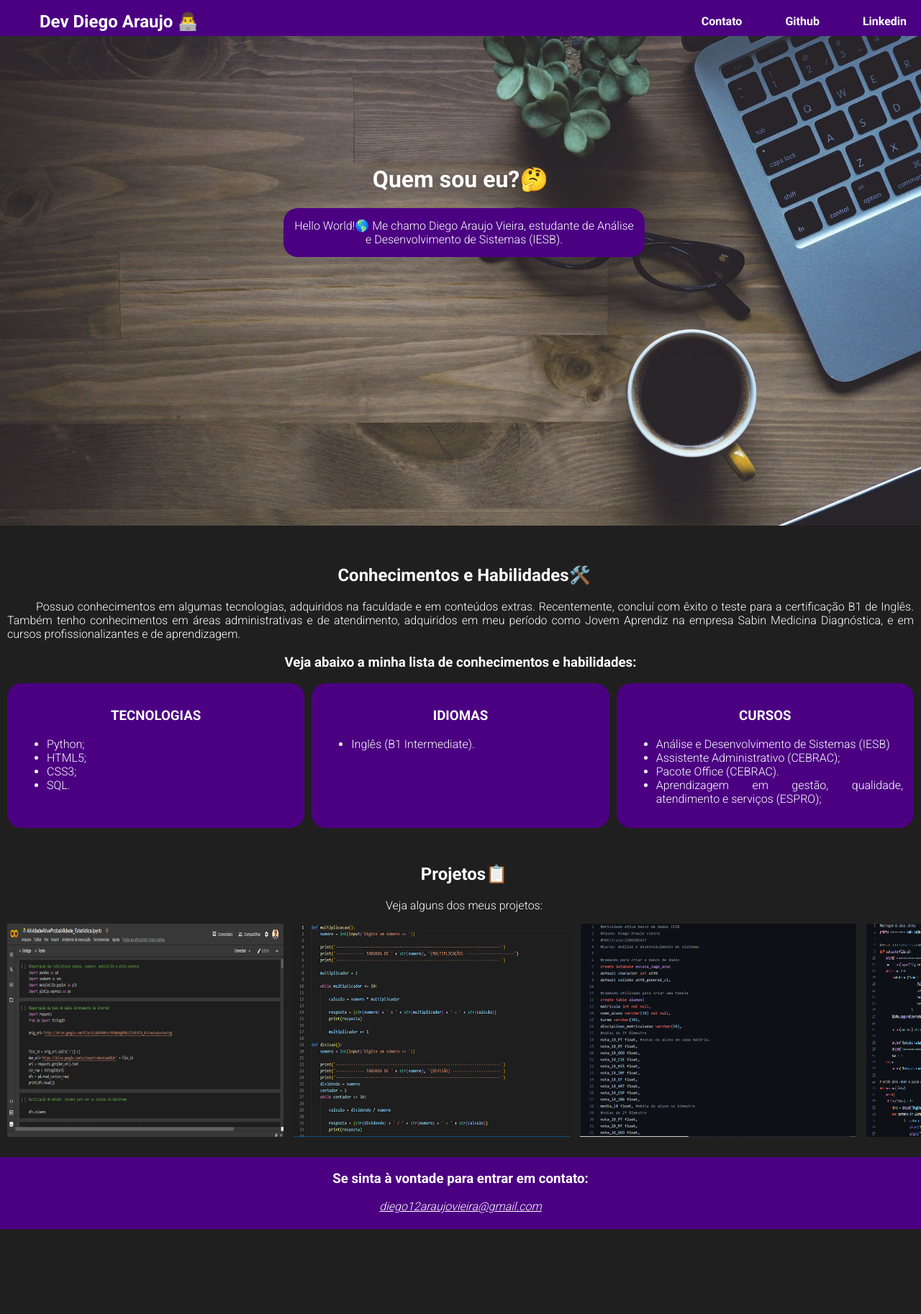
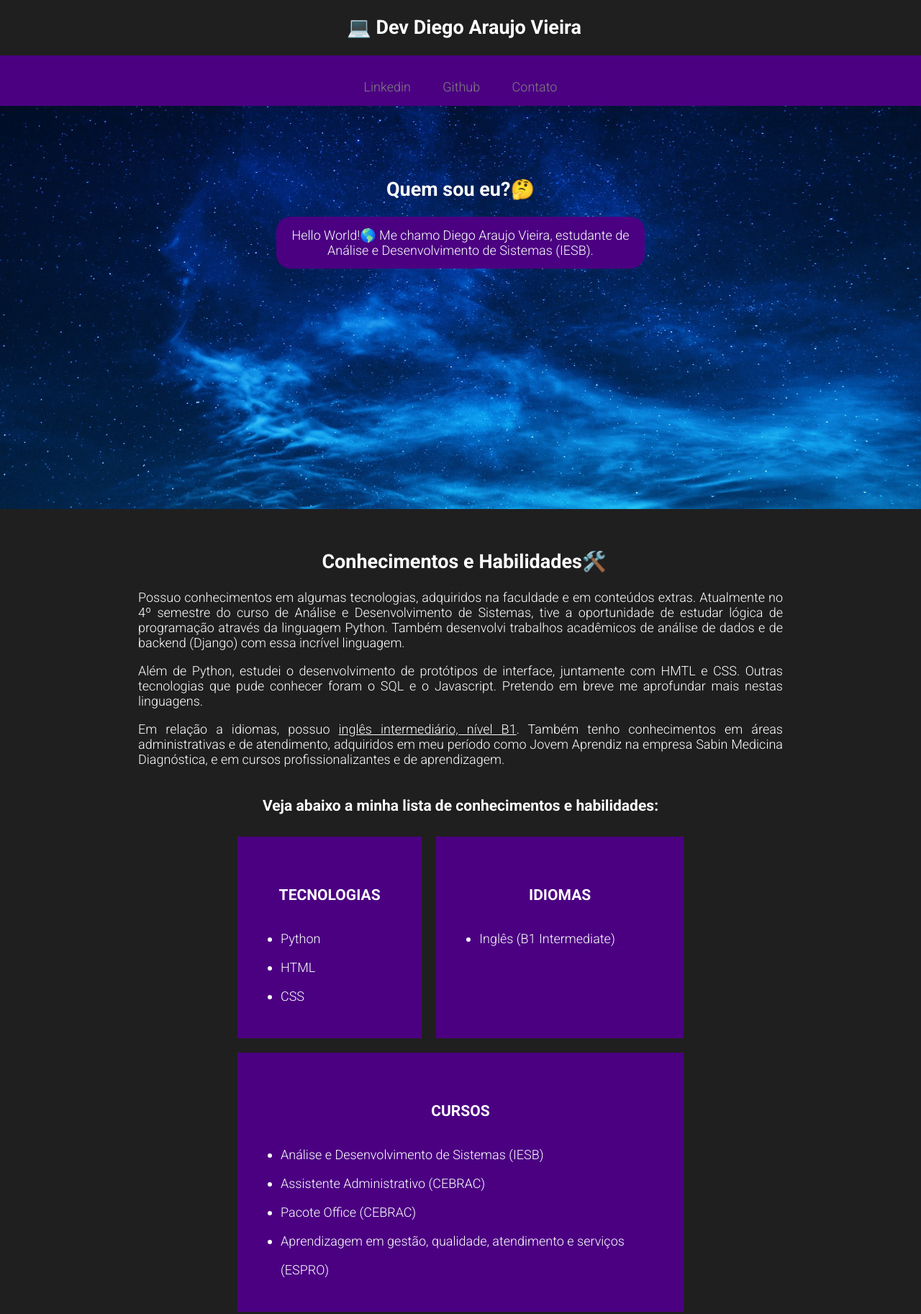
Before and after one commit to diegoAraujoVieira/projeto-site, a plain HTML site: page index.html in a window 1280 px wide. Shown: the top 1825 px of the page at 72% size. Before the commit the page ends 1707 px from the top, so only its background shows below. Drawn offline with nearby package versions, Linux system fonts and the light colour scheme.

Commit message:
Atualização v 2.0

```diff
--- a/css/style.css
+++ b/css/style.css
@@ -1,47 +1,67 @@
+* {
+    box-sizing: border-box;
+}
+
 body {
     background-color: rgb(32, 31, 31);
     color: white;
     font-family: 'Roboto';
     padding: 0;
     margin: 0;
+    font-size: large;
+}
+
+@media screen and (max-width: 768px) {
+    body {
+        font-size: medium;
+    }
+}
+
+/* div header */
+.header {
+    text-align: center;
+}
+
+.animate__backInRight {
+    animation-duration: 1s;
 }
 
 /* navbar */
-nav h2 {
-    margin: 0;
-    line-height: 60px;
-    margin-left: 55px;
+nav {
+    background-color: indigo;
+    padding: 5px;
+    height: 70px;
+    display: flex;
+    justify-content: center;
 }
 
-nav {
-    background-color: indigo;
-    width: 100%;
-    height: 50px;
+nav ul, nav li, nav a {
+    display: inline;
+    text-decoration: none;
+    list-style: none;
+    padding: 10px;
 }
 
-nav li {
-    list-style: none;
-    float: right;
+li a {
+    color: grey;
 }
 
-nav a {
-    color: white;
-    margin: auto 20px auto 40px;
-    text-decoration: none;
-    font-weight: bold;
+@media screen and (max-width: 768px) {
+    li a {
+        color: white;
+    }
 }
 
-nav ul {
-    float: right;
-    margin-top: -40px;
+li a:hover {
+    color: white;
 }
 
-/* section about-me */
+/* about-me */
 #about-img {
     height: 70vh;
-    background-image: url(../img/workspace.jpg);
+    background-image: url(../img/forest.jpg);
     background-size: cover;
-    padding-top: 15vh;
+    padding-top: 5vh;
 }
 
 #about-me {
@@ -58,112 +78,96 @@ nav ul {
     border-radius: 20px;
 }
 
-/* paragrafos */
-p {
-    margin-left: 10px;
-}
-
 /* titulos secundarios */
 h2 {
     margin-left: 10px;
 }
 
-/* conhecimentos */
+/* section conhecimentos */
+a {
+    color: white;
+}
+
 #conhecimentos {
     margin-bottom: 50px;
     padding-top: 15px;
 }
 
-#conhecimentos p {
-    margin-right: 10px;
-    margin-left: 10px;
-    text-indent: 40px;
+.container-p {
+    margin: auto;
+    width: 70%;
     text-align: justify;
 }
 
-#conhecimentos h2 {
+#conhecimentos h2, #conhecimentos h3 {
    text-align: center;
    padding-top: 20px;
 }
 
-#conhecimentos h3 {
+.container-habilidades {
+    display: flex;
+    flex-wrap: wrap;
+    margin: auto;
+    width: 50%;
+}
+
+@media screen and (max-width: 768px) {
+    .container-habilidades {
+        display: flex;
+        flex-wrap: wrap;
+        margin: auto;
+        width: 100%;
+    }
+}
+
+.container-habilidades > div {
+    line-height: 5vh;
+    background-color: indigo;
+    margin: 10px;
+    padding: 20px;
+    transition: 1s;
+}
+
+.tec, .idiomas, .cursos {
+    flex-grow: 1;
+}
+
+.tec:hover, .idiomas:hover {
+    background-color: black;
+    width: 300px;
+    text-shadow: 0 0 5px white;
+}
+
+.cursos:hover {
+    background-color: black;
+    text-shadow: 0 0 5px white;
+}
+
+/* section projetos e formatação das imagens */
+#projetos {
+    margin: auto;
+    width: 70%;
     text-align: center;
 }
 
-.container-habilidades {
+.galeria {
     display: flex;
-    flex-direction: row;
+    flex-wrap: wrap;
 }
 
-.lista-tec ul, .idiomas ul, .cursos ul {
-    text-align: justify;
+.container {
+    margin: 10px;
+    flex-grow: 1;
+    border: 1px solid grey;
 }
 
-.lista-tec {
-    width: 30%;
-    margin-left: 10px;
-    text-align: center;
-    width: 100%;
-    background-color: indigo;
-    border-radius: 20px;
-    padding: 15px;
+.container:hover {
+    border: 1px solid white;
 }
 
-.idiomas {
-    width: 30%;
-    margin-left: 10px;
-    text-align: center;
-    width: 100%;
-    background-color: indigo;
-    border-radius: 20px;
-    padding: 15px;
-}
-
-.cursos {
-    width: 30%;
-    margin-left: 10px;
-    margin-right: 10px;
-    text-align: center;
-    width: 100%;
-    background-color: indigo;
-    border-radius: 20px;
-    padding: 15px;
-}
-
-/* section projetos e formatação das imagens */
-.container {
-    overflow-x: scroll;
-    display: inline-block;
-    white-space: nowrap;
-}
-
-#projetos {
-    text-align: center;
-}
-
-#bd {
-    width: 30%;
-    margin-left: 10px;
-    text-align: right;
-}
-
-#dados {
-    width: 30%;
-    text-align: left;
-    margin-left: 10px;
-}
-
-#tabuada {
-    width: 30%;
-    text-align: center;
-    margin-left: 10px;
-}
-
-#agenda {
-    width: 30%;
-    text-align: right;
-    margin-left: 10px;
-    margin-right: 10px;
+.desc {
+    padding: 10px;
+    background-color: black;
 }
 
 /* rodapé da página*/
@@ -174,9 +178,9 @@ footer {
     text-decoration: none;
     color: white;
     width: 100%;
-    height: 100px;
+    height: 200px;
     text-align: center;
-    margin-top: 20px;
+    margin-top: 50px;
 }
 
 footer a {
@@ -198,15 +202,3 @@ body::-webkit-scrollbar-thumb {
 body::-webkit-scrollbar-track {
     width: 10px;
 }
-
-/* estilização da scrollbar horizontal */
-.container::-webkit-scrollbar {
-    background-color: rgb(32, 31, 31);
-    width: 15px;
-    height: 10px;
-}
-
-.container::-webkit-scrollbar-thumb {
-    background-color: grey;
-    border-radius: 20px;
-}
--- a/index.html
+++ b/index.html
@@ -4,77 +4,133 @@
     <meta charset="UTF-8">
     <meta http-equiv="X-UA-Compatible" content="IE=edge">
     <meta name="viewport" content="width=device-width, initial-scale=1.0">
+
+    <!-- link da folha de estilos -->
     <link rel="stylesheet" href="css/style.css">
+
+    <!-- biblioteca Animate.css -->
+    <link rel="stylesheet" href="https://cdnjs.cloudflare.com/ajax/libs/animate.css/4.1.1/animate.min.css"/>
+
+    <!-- fonte roboto -->
     <style>
         @import url('https://fonts.googleapis.com/css2?family=Roboto:wght@100;300;700&display=swap');
     </style>
+
     <title>DEV Diego Araujo Vieira</title>
 </head>
 <body>
-    <header>
+
+    <!-- header -->
+    <div class="header">
+        <h2 class="animate__backInRight">&#128187 Dev Diego Araujo Vieira</h2>
+    </div>
+
+    <!-- barra de navegação -->
     <nav>
-            <h2>Dev Diego Araujo 👨‍💻</h2>
         <ul>
-                <li><a href="https://www.linkedin.com/in/diego-araujo-vieira-306771176/">Linkedin</a></li>
-                <li><a href="https://github.com/diegoAraujoVieira">Github</a></li>
+            <li><a href="https://www.linkedin.com/in/diego-araujo-vieira-306771176/" target="_blank">Linkedin</a></li>
+            <li><a href="https://github.com/diegoAraujoVieira" target="_blank">Github</a></li>
             <li><a href="#rodape">Contato</a></li>
         </ul>
     </nav>
-    </header>
-    <main>
+
+    <!-- section about -->
+    <section id="about">
         <div id="about-img">
             <div id="about-me">
                 <h1>Quem sou eu?🤔</h1>
                 <p>Hello World!🌎 Me chamo Diego Araujo Vieira, estudante de Análise e Desenvolvimento de Sistemas (IESB).</p>
             </div>
         </div>
-    </main>
+    </section>
+
+    <!-- section conhecimentos -->
     <section id="conhecimentos">
         <h2>Conhecimentos e Habilidades🛠️</h2>
-        <p class="p1">Possuo conhecimentos em algumas tecnologias, adquiridos na faculdade e em conteúdos extras. Recentemente, concluí com êxito o teste para a certificação B1 de Inglês. Também tenho conhecimentos em áreas administrativas e de atendimento, adquiridos em meu período como Jovem Aprendiz na empresa Sabin Medicina Diagnóstica, e em cursos profissionalizantes e de aprendizagem.</p>
+        <!-- container com paragráfo centralizado -->
+        <div class="container-p">
+            <p>Possuo conhecimentos em algumas tecnologias, adquiridos na faculdade e em conteúdos extras. Atualmente no 4º semestre do curso de Análise e Desenvolvimento de Sistemas, tive a oportunidade de estudar lógica de programação através da linguagem Python. Também desenvolvi trabalhos acadêmicos de análise de dados e de backend (Django) com essa incrível linguagem.
+            <p>Além de Python, estudei o desenvolvimento de protótipos de interface, juntamente com HMTL e CSS. Outras tecnologias que pude conhecer foram o SQL e o Javascript. Pretendo em breve me aprofundar mais nestas linguagens.</p>
+            <p>Em relação a idiomas, possuo <a href="https://www.efset.org/cert/Qk7ZSs" target="_blank">inglês intermediário, nível B1</a>. Também tenho conhecimentos em áreas administrativas e de atendimento, adquiridos em meu período como Jovem Aprendiz na empresa Sabin Medicina Diagnóstica, e em cursos profissionalizantes e de aprendizagem.</p>
+        </div>
         <h3>Veja abaixo a minha lista de conhecimentos e habilidades:</h3>
+        <!-- listas de habilidades e conhecimentos -->
         <div class="container-habilidades">
-            <div class="lista-tec">
+            <div class="tec">
                 <h3>TECNOLOGIAS</h3>
                 <ul>
-                    <li>Python;</li>
-                    <li>HTML5;</li>
-                    <li>CSS3;</li>
-                    <li>SQL.</li>
+                    <li>Python</li>
+                    <li>HTML</li>
+                    <li>CSS</li>
                 </ul>
             </div>
             <div class="idiomas">
                 <h3>IDIOMAS</h3>
                 <ul>
-                    <li>Inglês (B1 Intermediate).</li>
+                    <li>Inglês (B1 Intermediate)</li>
                 </ul>
             </div>
             <div class="cursos">
                 <h3>CURSOS</h3>
                 <ul>
                     <li>Análise e Desenvolvimento de Sistemas (IESB)</li>
-                    <li>Assistente Administrativo (CEBRAC);</li>
-                    <li>Pacote Office (CEBRAC).</li>
-                    <li>Aprendizagem em gestão, qualidade, atendimento e serviços (ESPRO);</li>
+                    <li>Assistente Administrativo (CEBRAC)</li>
+                    <li>Pacote Office (CEBRAC)</li>
+                    <li>Aprendizagem em gestão, qualidade, atendimento e serviços (ESPRO)</li>
                 </ul>
             </div>
         </div>
     </section>
+
+    <!-- section projetos -->
     <section id="projetos">
         <h2>Projetos📋</h2>
         <p>Veja alguns dos meus projetos:</p>
+
+        <div class="galeria">
+
             <div class="container">
-                <a href="https://github.com/diegoAraujoVieira/analise-de-dados"><img id="dados" src="img/dados.png" alt="análise de dados"></a>
-                <a href="https://github.com/diegoAraujoVieira/tabuada"><img id="tabuada" src="img/tabuada.png" alt="tabuada"></a>
-                <a href="https://github.com/diegoAraujoVieira/AA_Banco_de_Dados"><img id="bd" src="img/bd.png" alt="banco de dados"></a>
-                <a href="https://github.com/diegoAraujoVieira/agenda-eletronica"><img id="agenda" src="img/agenda.png" alt="agenda"></a>
+                <a href="https://github.com/diegoAraujoVieira/analise-de-dados" target="_blank"><img id="dados" src="img/dados.png" alt="análise de dados" width="100%" height="400"></a>
+                <div class="desc">Análise de dados com Python (biblioteca Pandas)</div>
+            </div>
+
+            <div class="container">
+                <a href="https://github.com/diegoAraujoVieira/tabuada" target="_blank"><img id="tabuada" src="img/tabuada.png" alt="tabuada" width="100%" height="400"></a>
+                <div class="desc">Tabuada feita em Python</div>
+            </div>
+
+            <div class="container">
+                <a href="https://github.com/diegoAraujoVieira/AA_Banco_de_Dados" target="_blank"><img id="bd" src="img/bd.png" alt="banco de dados" width="100%" height="400"></a>
+                <div class="desc">Banco de Dados</div>
+            </div>
+
+            <div class="container">
+                <a href="https://github.com/diegoAraujoVieira/agenda-eletronica" target="_blank"><img id="agenda" src="img/agenda.png" alt="agenda" width="100%" height="400"></a>
+                <div class="desc">Agenda feita em Python</div>
+            </div>
+
+            <div class="container">
+                <a href="https://github.com/diegoAraujoVieira/tela-de-login" target="_blank"><img id="tela-de-login" src="img/tela de login.png" alt="tela de login" width="100%" height="400"></a>
+                <div class="desc">Tela de Login feita com HTLM, CSS e Javascript</div>
+            </div>
+
+            <div class="container">
+                <a href="https://github.com/diegoAraujoVieira/projeto-site" target="_blank"><img id="site" src="img/site.png" alt="site" width="100%" height="400"></a>
+                <div class="desc">Repositório deste site</div>
+            </div>
+
         </div>
     </section>
+
+    <!-- rodapé da página -->
     <section id="rodape">
         <footer>
             <h3>Se sinta à vontade para entrar em contato:</h3>
             <address><a href="mailto:diego12araujovieira@gmail.com">diego12araujovieira@gmail.com</a></address>
+            <br><br>
+            <p>Developed by Diego Araujo</p>
         </footer>
     </section>
+
 </body>
 </html>
```
Also changed, not shown: img/forest.jpg (added), img/tela de login.png (added), img/workspace.jpg (deleted), 1 other file. Lines whose indentation alone changed are shown as unchanged.
